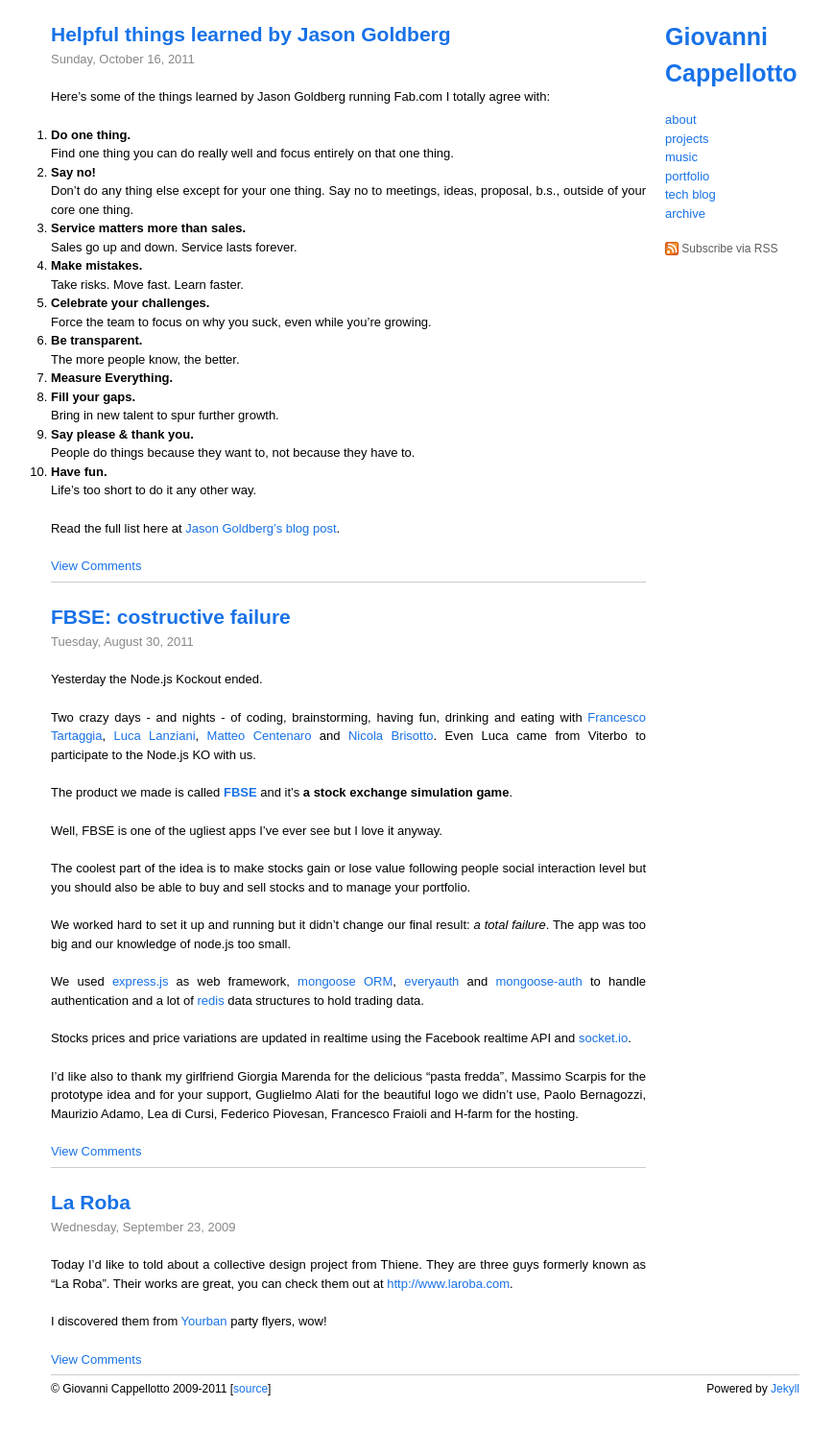
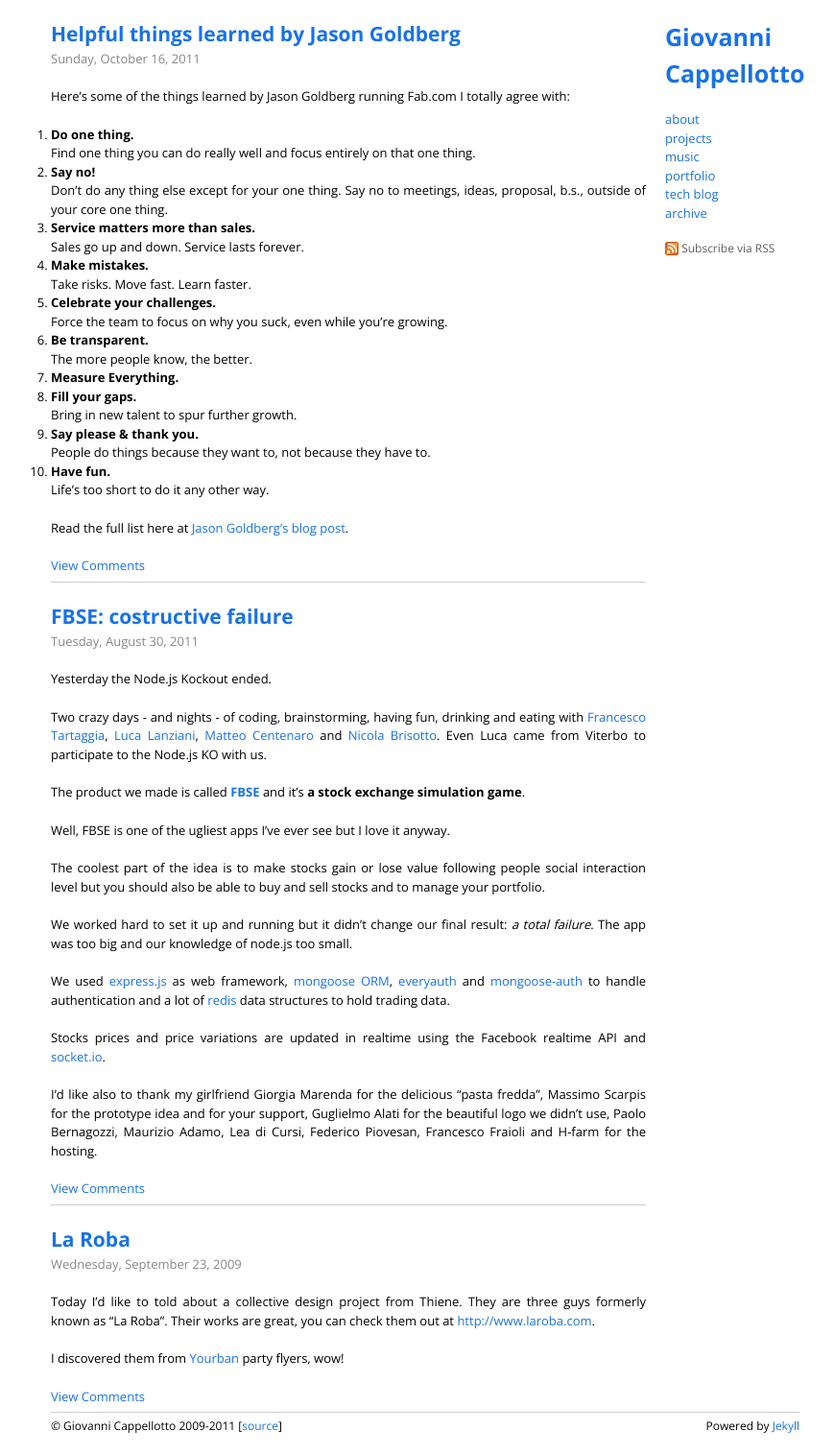
Before and after one commit to curlybracketshq/giovanni.curlybrackets.it, a Jekyll site: the page built from index.html, in a window 1280 px wide. Shown: the whole page at 96% size, without its empty margins (197-1066 px from the left). Built offline with Jekyll 4.4.1, drawn with Linux system fonts in a browser that asks for light colours; some web fonts are replaced; Markdown is read by kramdown in place of the engine named in the settings; before the commit the page ends 1476 px from its top, so only the background shows below that.

Commit message:
Fix favicon path; change font family to 'Open sans'

```diff
--- a/_layouts/default.html
+++ b/_layouts/default.html
@@ -6,9 +6,9 @@
 {% for css in site.css %}<link rel="stylesheet" type="text/css" media="all" href="{{ css }}" />{% endfor %}
 <link rel="alternate" href="http://feeds.feedburner.com/FocusTheWeb" type="application/rss+xml" title="Giovanni Cappellotto's Focus the Web" />
 <title>Focus the Web - {{ page.title }}</title>
-<link rel="shortcut icon" href="favicon.ico?1" />
-<link rel="icon" href="favicon.ico?1" />
-<link href='http://fonts.googleapis.com/css?family=Droid+Sans:400,700' rel='stylesheet' type='text/css'>
+<link rel="shortcut icon" href="/favicon.ico" />
+<link rel="icon" href="/favicon.ico" />
+<link href='http://fonts.googleapis.com/css?family=Open+Sans:400,700' rel='stylesheet' type='text/css'>
 <script type="text/javascript">
 
   var _gaq = _gaq || [];
--- a/css/focustheweb.css
+++ b/css/focustheweb.css
@@ -1,6 +1,6 @@
 body {
 	background-color: #fff;
-	font-family: 'Droid Sans', sans-serif;
+	font-family: 'Open Sans', sans-serif;
 	color: #000;
 	margin: 20px 0 0 0;
 }
```
